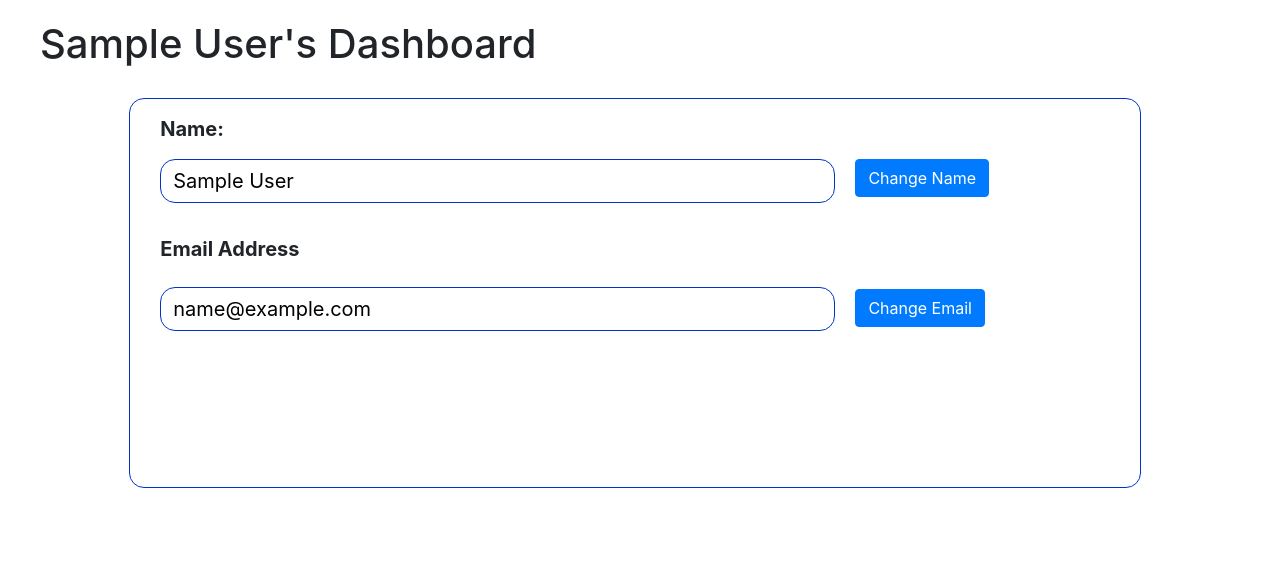
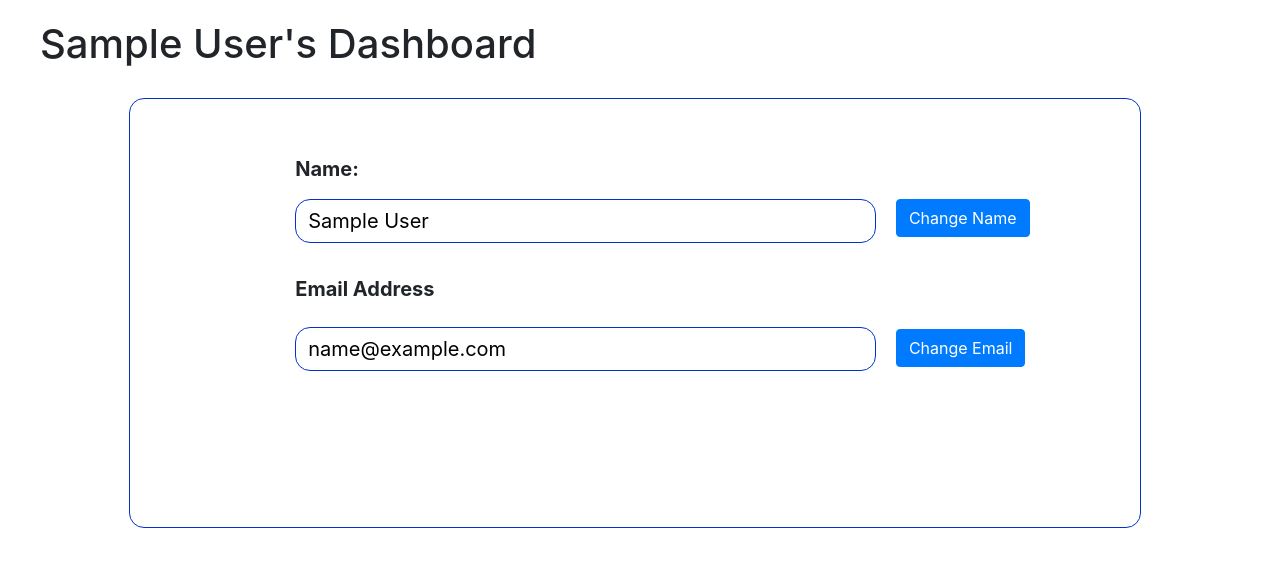
Before and after one commit to bclai7/Top_HHA, a Flask app: page /dashboard in a window 1280 px wide. Shown: the part 55-622 px from the top of the page. Run offline with Flask 2, Linux system fonts and the light colour scheme; the visitor is signed in with stand-in values (Sample User, id 1); data that the repository does not hold is empty; parts of the project's set-up code (start-up, migrations or seed data) failed here and were passed over; some libraries are stand-ins or nearby versions.

Commit message:
added padding to dashboard info

```diff
--- a/static/css/styles.css
+++ b/static/css/styles.css
@@ -79,7 +79,7 @@
 .dashboard_container{
   width: 85%;
   height: 100%;
-  padding: 15px 15px 15px 15px;
+  padding: 55px 15px 15px 150px;
   border: solid 1.5px #0033cc;
   border-radius: 15px;
   margin: 0 auto;
```
